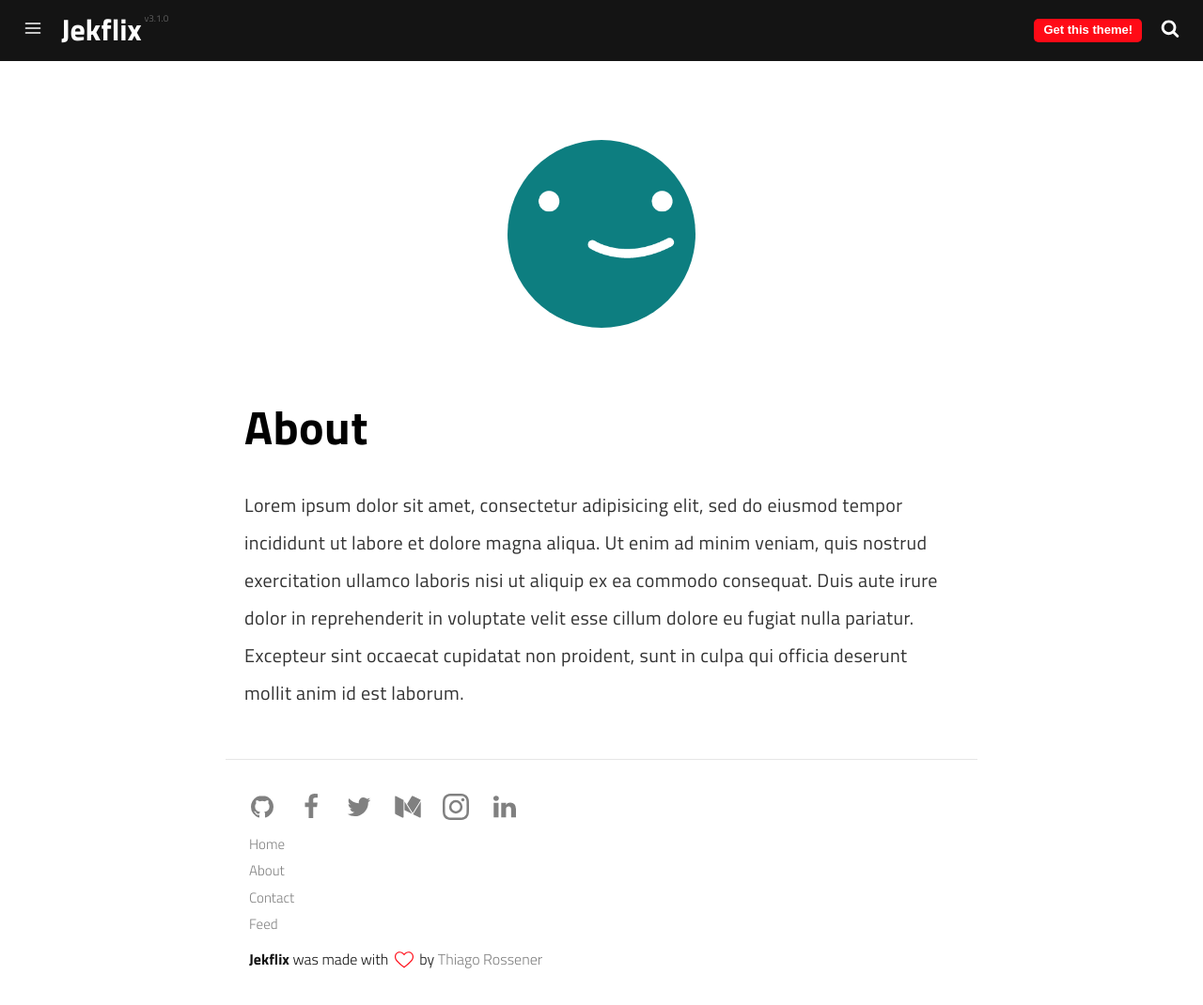
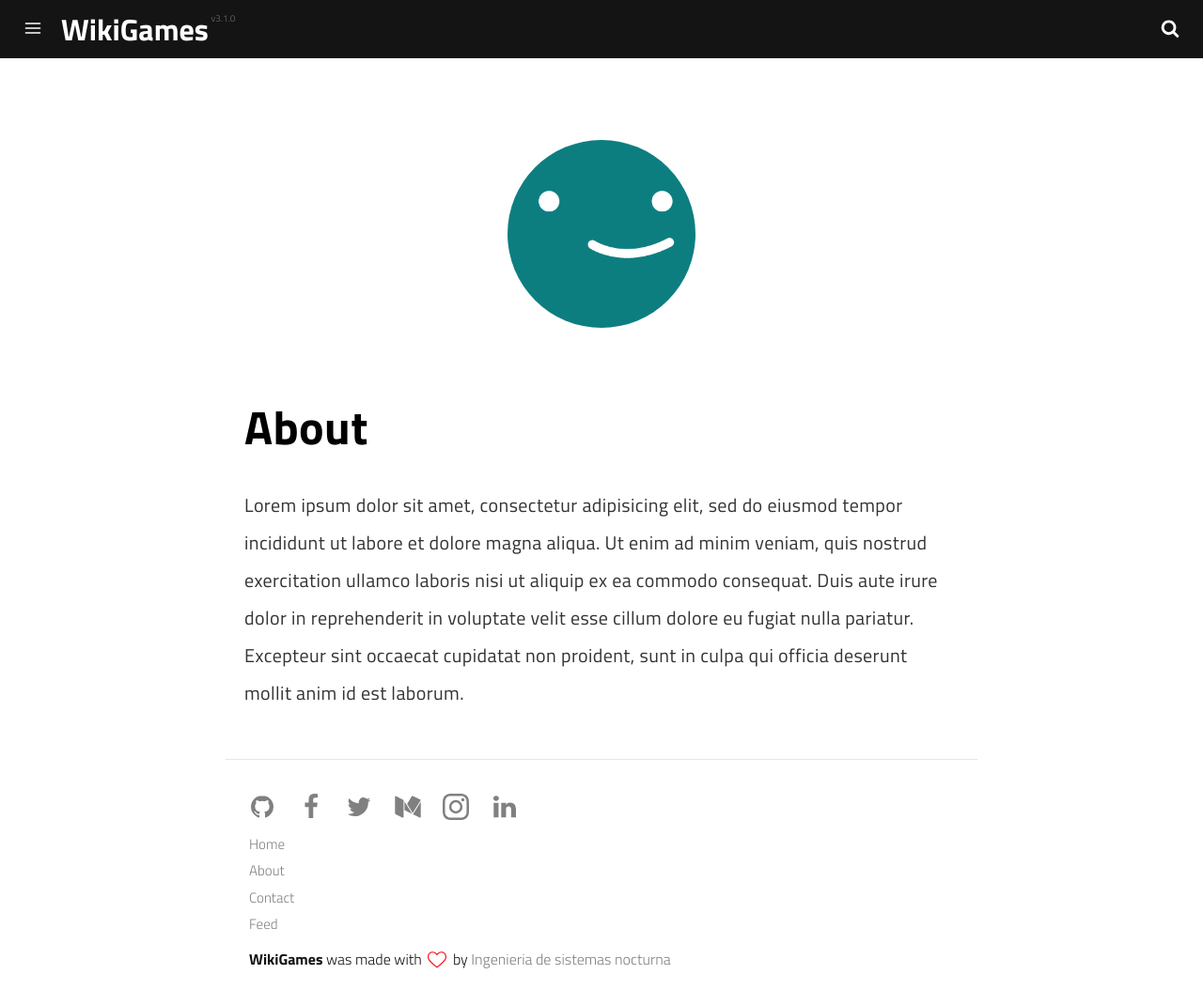
Before and after one commit to luismiguelgomez/luismiguelgomez.github.io, a Jekyll site: the page built from pages/about.md, in a window 1280 px wide and 1070 px high. Shown: the whole window at 94% size. Built offline with Jekyll 4.4.1, drawn with Linux system fonts in a browser that asks for light colours; a script that is not in the unit is left out.

Commit message:
Agregandole estilo a la pagina

```diff
--- a/_config.yml
+++ b/_config.yml
@@ -1,7 +1,7 @@
 # Site Settings
-name: Jekflix
-title: Jekflix | A blog theme for Jekyll
-description: Jekflix is a template for Jekyll inspired by Netflix and made by Thiago Rossener.
+name: WikiGames
+title: WikiGames | Un blog de la historia de los video juegos
+description: Blog para compartir la hisotira de los video juegos y su evolucion
 tags:
   - blog
   - template
@@ -24,7 +24,7 @@ menu:
 
 # Social Media Settings
 # Remove the item if you don't need it
-github_username: github_username
+github_username: https://luismiguelgomez.github.io
 facebook_username: facebook_username
 twitter_username: twitter_username
 instagram_username: instagram_username
--- a/_includes/footer.html
+++ b/_includes/footer.html
@@ -35,7 +35,7 @@
     {% include links.html %}
 
     <p>
-      <span>Jekflix</span> was made with <svg class="love"><use xlink:href="#icon-heart"></use></svg> by <a href="https://rossener.com" target="_blank" class="creator">Thiago Rossener</a>
+      <span>WikiGames</span> was made with <svg class="love"><use xlink:href="#icon-heart"></use></svg> by <a href="https://luismiguelgomez.github.io" target="_blank" class="creator">Ingenieria de sistemas nocturna</a>
     </p>
 </footer>
 
--- a/_includes/header.html
+++ b/_includes/header.html
@@ -14,11 +14,6 @@
     <a id="search" class="dosearch" role="button">
         <svg class="icon-search"><use xlink:href="#icon-search"></use></svg>
     </a>
-    {% if site.show_get_theme_btn %}
-        <a href="https://github.com/thiagorossener/jekflix-template" class="get-theme" role="button">
-            Get this theme!
-        </a>
-    {% endif %}
 </header>
 
 <div id="mask" class="overlay"></div>
```
